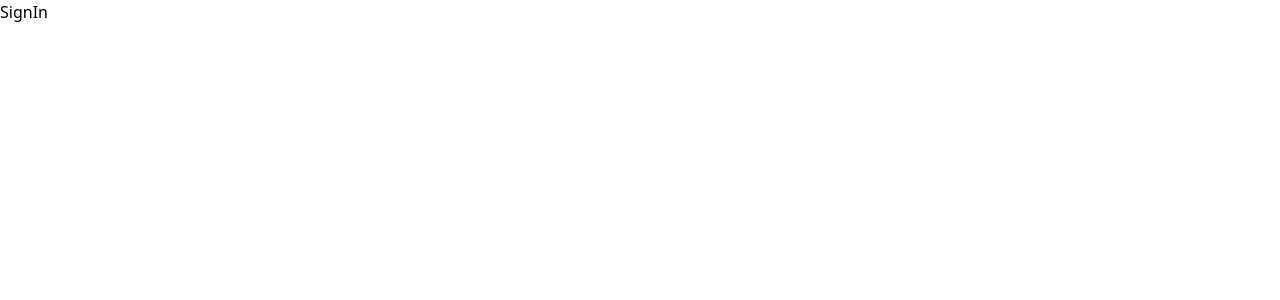
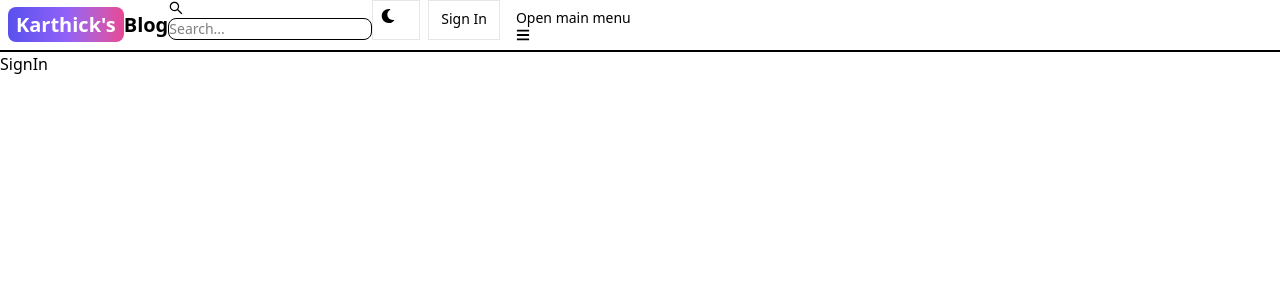
Before and after one commit to pkselva/mern-blog, a React (Vite) app in the folder client/: page /sign-in in a window 1280 px wide. Shown: the top 300 px of the page. Built offline with nearby package versions, Linux system fonts and the light colour scheme.

Commit message:
Create the header section

```diff
--- a/client/package.json
+++ b/client/package.json
@@ -7,12 +7,16 @@
     "dev": "vite",
     "build": "vite build",
     "lint": "eslint .",
-    "preview": "vite preview"
+    "preview": "vite preview",
+    "postinstall": "flowbite-react patch"
   },
   "dependencies": {
     "@tailwindcss/vite": "^4.1.4",
+    "flowbite": "^3.1.2",
+    "flowbite-react": "^0.11.7",
     "react": "^19.0.0",
     "react-dom": "^19.0.0",
+    "react-icons": "^5.5.0",
     "react-router-dom": "^7.5.1"
   },
   "devDependencies": {
--- a/client/src/App.jsx
+++ b/client/src/App.jsx
@@ -6,10 +6,12 @@
 import SignIn from "./pages/SignIn";
 import SignUp from "./pages/SignUp";
 import Dashboard from "./pages/Dashboard";
+import Header from "./components/Header";
 
 export default function App() {
   return (
     <BrowserRouter>
+      <Header />
       <Routes>
         <Route path="/" element={<Home />} />
         <Route path="/about" element={<About />} />
--- /dev/null
+++ b/client/src/components/Header.jsx
@@ -0,0 +1,58 @@
+import React from 'react'
+import { Button, Navbar, NavbarCollapse, NavbarLink, NavbarToggle, TextInput } from 'flowbite-react'
+import { Link, useLocation } from 'react-router-dom'
+import { AiOutlineSearch } from "react-icons/ai";
+import { FaMoon } from "react-icons/fa";
+
+export default function Header() {
+    const path = useLocation().pathname;
+    return (
+        <Navbar className='border-b-2'>
+            <Link to={"/"} className='self-center whitespace-nowrap text-sm sm:text-xl font-semibold dark:text-white'>
+                <span className='px-2 py-1 bg-gradient-to-r from-indigo-600 via-purple-500 to-pink-500 rounded-lg text-white'>
+                    Karthick's
+                </span>
+                Blog
+            </Link>
+            <form>
+                <TextInput
+                    type='text'
+                    placeholder='Search...'
+                    rightIcon={AiOutlineSearch}
+                    className='hidden sm:inline'
+                />
+            </form>
+            <Button className="sm:hidden p-2 bg-white border border-gray-200 hover:bg-gray-100 transition w-12 h-10" color="gray" pill>
+                <AiOutlineSearch className="text-black dark:text-white size-5" />
+            </Button>
+            <div className='flex gap-2 md:order-2'>
+                <Button className="p-2 bg-white border border-gray-200 hover:bg-gray-100 transition w-12 h-10" color="gray" pill>
+                    <FaMoon className="text-black dark:text-white" />
+                </Button>
+                <Link to={"/sign-in"}>
+                    <Button className="px-3 py-2 bg-white border border-gray-200 hover:bg-gray-100 transition text-black dark:text-white" color="gray" pill>
+                        Sign In
+                    </Button>
+                </Link>
+                <NavbarToggle />
+            </div>
+            <NavbarCollapse>
+                <NavbarLink active={path === "/"} as={'div'}>
+                    <Link to={"/"}>
+                        Home
+                    </Link>
+                </NavbarLink>
+                <NavbarLink active={path === "/about"} as={'div'}>
+                    <Link to={"/about"}>
+                        About
+                    </Link>
+                </NavbarLink>
+                <NavbarLink active={path === "/projects"} as={'div'}>
+                    <Link to={"/projects"}>
+                        Projects
+                    </Link>
+                </NavbarLink>
+            </NavbarCollapse>
+        </Navbar>
+    )
+}
--- a/client/src/index.css
+++ b/client/src/index.css
@@ -1,4 +1,7 @@
 @import "tailwindcss";
+@plugin "flowbite-react/plugin/tailwindcss";
+@source "../.flowbite-react/class-list.json";
+
 
 /* :root {
   font-family: system-ui, Avenir, Helvetica, Arial, sans-serif;
--- a/client/src/pages/About.jsx
+++ b/client/src/pages/About.jsx
@@ -1,7 +1,5 @@
 import React from 'react'
 
 export default function About() {
-  return (
-    <div>About</div>
-  )
+  return <div>About</div>
 }
--- /dev/null
+++ b/client/tailwind.config.js
@@ -0,0 +1,13 @@
+/** @type {import('tailwindcss').Config} */
+module.exports = {
+    content: [
+        "./src/**/*.{js,jsx,ts,tsx}", // All your React components
+        "./node_modules/flowbite-react/**/*.{js,jsx,ts,tsx}", // Flowbite React components
+    ],
+    theme: {
+        extend: {},
+    },
+    plugins: [
+        require('flowbite/plugin'), // Add Flowbite plugin
+    ],
+};
--- a/client/vite.config.js
+++ b/client/vite.config.js
@@ -1,11 +1,9 @@
 import { defineConfig } from 'vite'
 import react from '@vitejs/plugin-react-swc'
 import tailwindcss from '@tailwindcss/vite'
+import flowbiteReact from "flowbite-react/plugin/vite";
 
 // https://vite.dev/config/
 export default defineConfig({
-  plugins: [
-    react(),
-    tailwindcss(),
-  ],
+  plugins: [react(), tailwindcss(), flowbiteReact()],
 })
```
Also changed, not shown: 2 other files (tests, documents, lock files or other folders).
